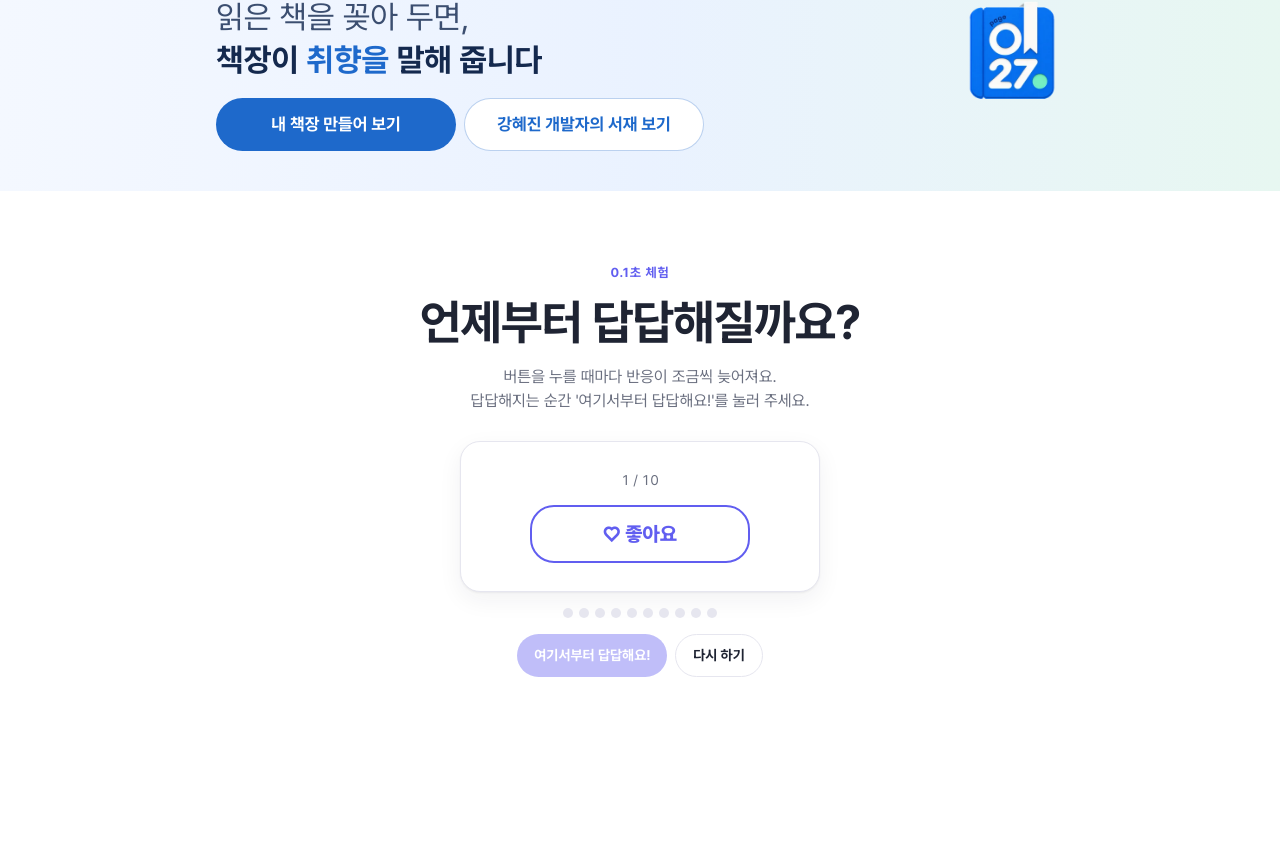
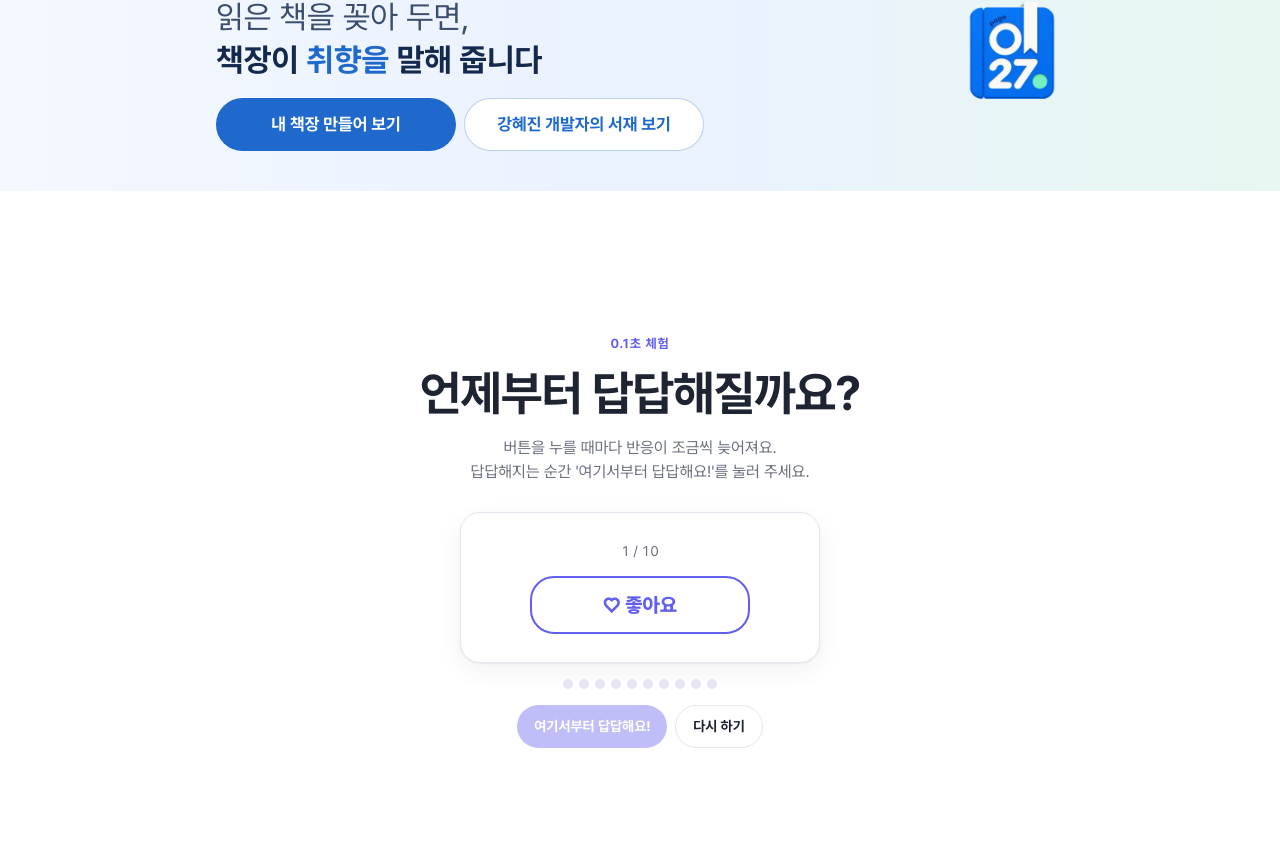
Before and after one commit to strongerDeer/strongerDeer, a Next.js app: page /strongerDeer/ in a window 1280 px wide. Shown: the part 5381-6240 px from the top of the page. Built offline with nearby package versions, Linux system fonts and the light colour scheme.

Commit message:
💄 Style: 0.1초 체험 한 화면 가득

```diff
--- a/components/sections/ResponseTime.tsx
+++ b/components/sections/ResponseTime.tsx
@@ -129,6 +129,8 @@ export function ResponseTime() {
   return (
     <Section
       id='response-time'
+      // 헤더 아래 한 화면을 꽉 채우고 내용은 세로 가운데 (체험에만 집중하게)
+      className='flex min-h-[calc(100svh-var(--header-h))] flex-col justify-center'
       label='0.1초 체험'
       title='언제부터 답답해질까요?'
       description="버튼을 누를 때마다 반응이 조금씩 늦어져요. 답답해지는 순간 '여기서부터 답답해요!'를 눌러 주세요."
```
